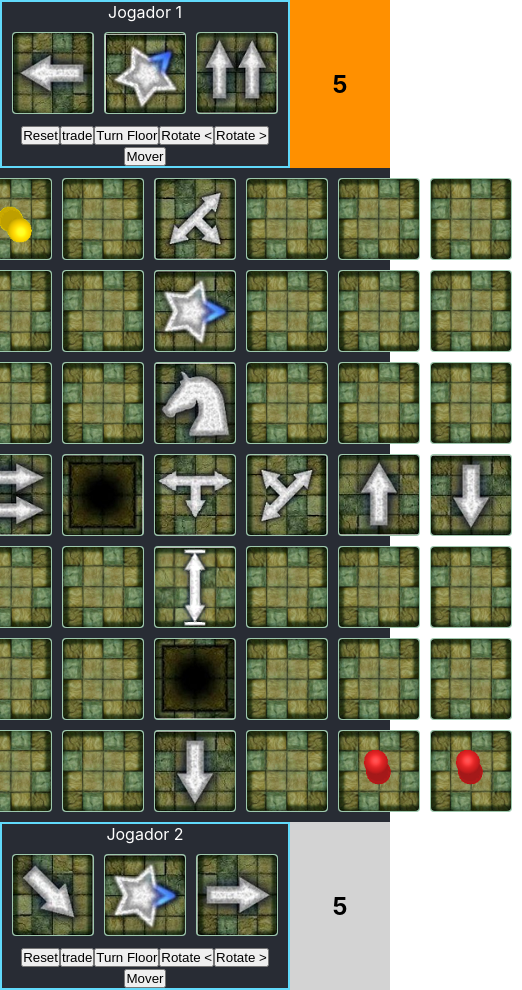
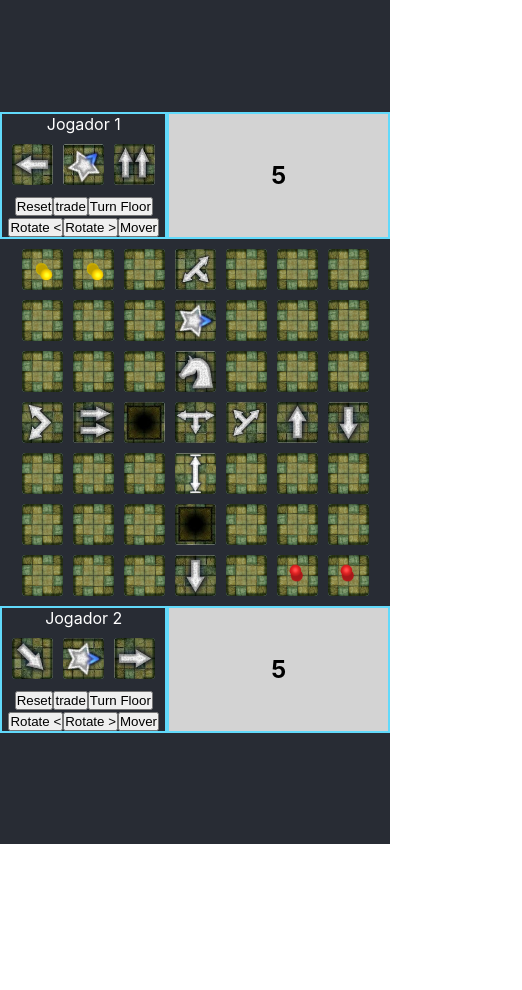
Before and after one commit to toguvr/tortus, a React (Create React App) app: page / in a window 390 px wide. Shown: the whole page, 522 px wide, since content can reach past the window. After the commit the page ends 844 px from the top, so only its background shows below. Built offline with nearby package versions, Linux system fonts and the light colour scheme.

Commit message:
subindo jogo

```diff
--- a/src/App.css
+++ b/src/App.css
@@ -1,5 +1,10 @@
 .App {
   text-align: center;
+  align-items: center;
+display: flex;
+  background-color: #282c34;
+  flex-direction: column;
+justify-content: center;
   min-height: 100vh;
 }
 
@@ -76,3 +81,13 @@ flex-direction: column;
   grid-auto-rows: 82px;
   grid-gap: 10px;
 }
+@media (max-width: 600px) {
+  .tabuleiro{
+    grid-template-columns: repeat(7, 41px);
+    grid-auto-rows: 41px;
+  }
+  .mao{
+    grid-template-columns: repeat(3, 41px);
+    grid-auto-rows: 41px;
+  }
+}
--- a/src/App.tsx
+++ b/src/App.tsx
@@ -54,8 +54,6 @@ function App() {
   const [playerTurn, setPlayerTurn] = useState(1);
   const [timerPlayerOne, setTimerPlayerOne] = useState(5);
   const [timerPlayerTwo, setTimerPlayerTwo] = useState(5);
-
-  // Array.from({ length: 49 }, (_, index) => index + 1)
 
   const options = [
     { type: "Y", quantity: 2 },
@@ -142,6 +140,9 @@ function App() {
     embaralhado[47].red = true;
     embaralhado[48].red = true;
     setPossibles(embaralhado);
+    setPlayerTurn(0);
+    setTimerPlayerOne(5);
+    setTimerPlayerTwo(5);
   }
 
   useEffect(() => {
@@ -166,9 +167,12 @@ function App() {
     state: IOption,
     setState: React.Dispatch<React.SetStateAction<IOption>>
   ) {
-    if (!moving) {
-      if (state.id === item.id) {
-        return setState({} as IOption);
+    if (item.red || item.yellow) {
+      if (state.id) {
+        if (state.red || state.yellow) {
+          setState(item);
+          return tunMoving();
+        }
       }
 
       setState(item);
@@ -357,7 +361,6 @@ function App() {
   }
 
   function tunMoving() {
-    setFloorSelected({} as IOption);
     setFloorToMoveSelected({} as IOption);
     setMoving(!moving);
   }
--- a/src/styles.ts
+++ b/src/styles.ts
@@ -32,6 +32,13 @@ export const Floor = styled.div<FloorProps>`
     border-radius: 4px;
     transform: ${(props) => `rotate(${props.rotate}deg)`};
   }
+
+  @media (max-width: 600px) {
+    .floor {
+      width: 41px;
+      height: 41px;
+    }
+  }
 `;
 
 interface TimerProps {
@@ -49,4 +56,5 @@ export const Timer = styled.h2<TimerProps>`
     props.timeOver ? "red" : props.myTurn ? "#ff9000" : "lightgray"};
 
   user-select: none;
+  border: #61dafb 2px solid;
 `;
```
